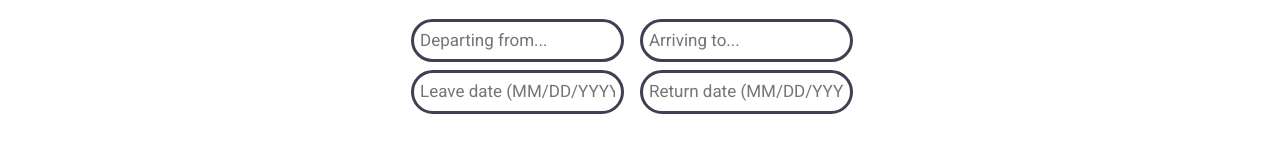
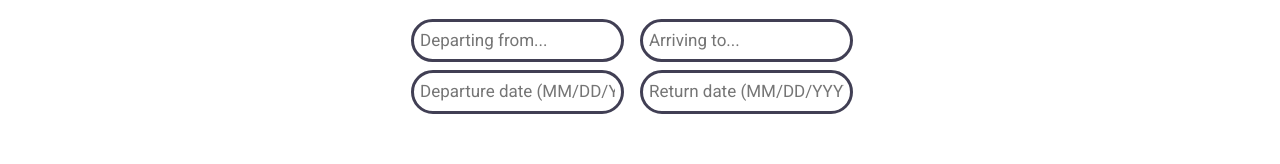
Before and after one commit to rydaws/mighty-ducks, a React (Create React App) app in the folder mighty-ducks/: page / in a window 1280 px wide. Shown: the part 365-529 px from the top of the page. Built offline with nearby package versions, Linux system fonts and the light colour scheme.

Commit message:
Fixed departure date

```diff
--- a/mighty-ducks/src/pages/Home.js
+++ b/mighty-ducks/src/pages/Home.js
@@ -13,7 +13,7 @@ function Home() {
 
             <div class="datebars">
                 <input type="text" placeholder="Return date (MM/DD/YYYY)"></input>
-                <input type="text" placeholder="Leave date (MM/DD/YYYY)"></input>
+                <input type="text" placeholder="Departure date (MM/DD/YYYY)"></input>
             </div>
         </main>
         );
```
